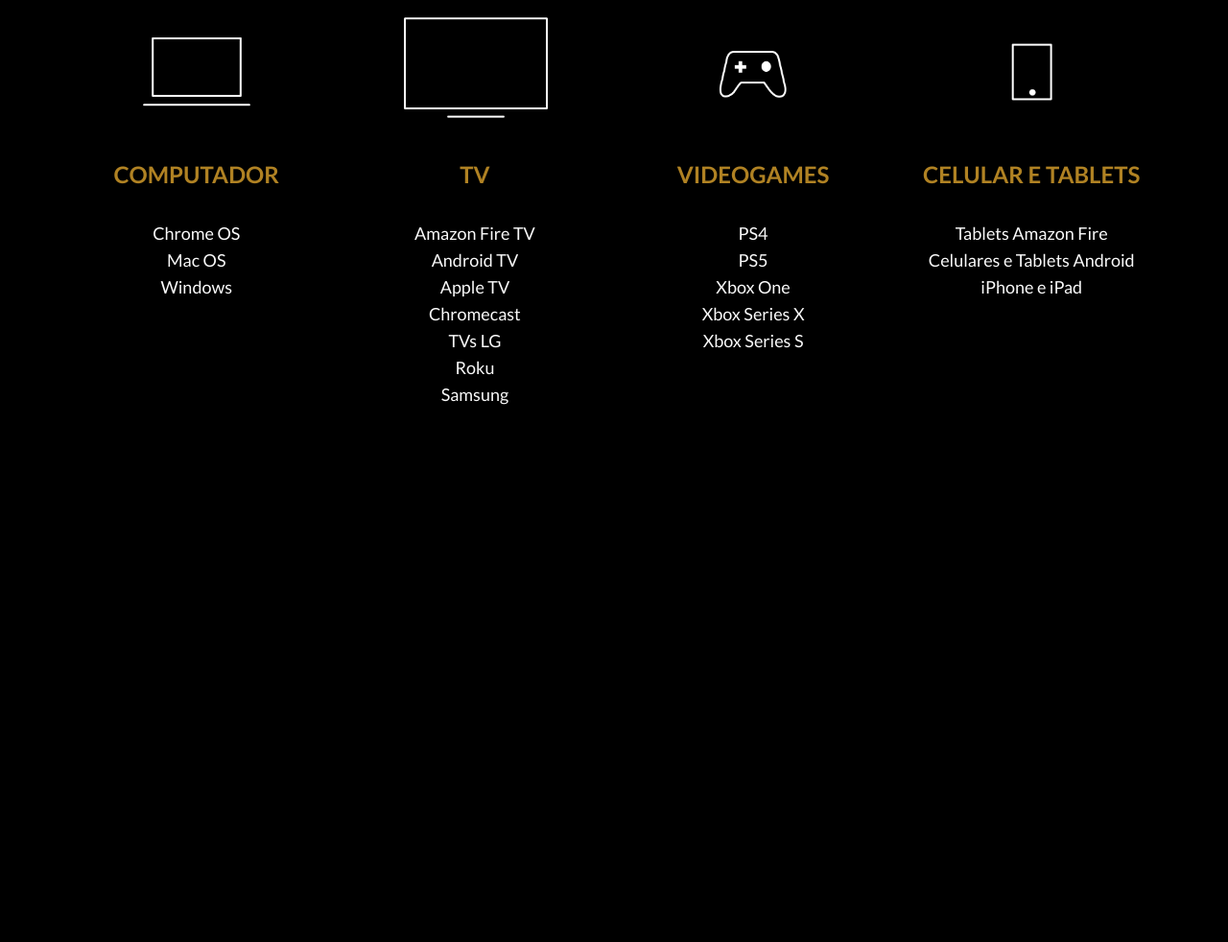
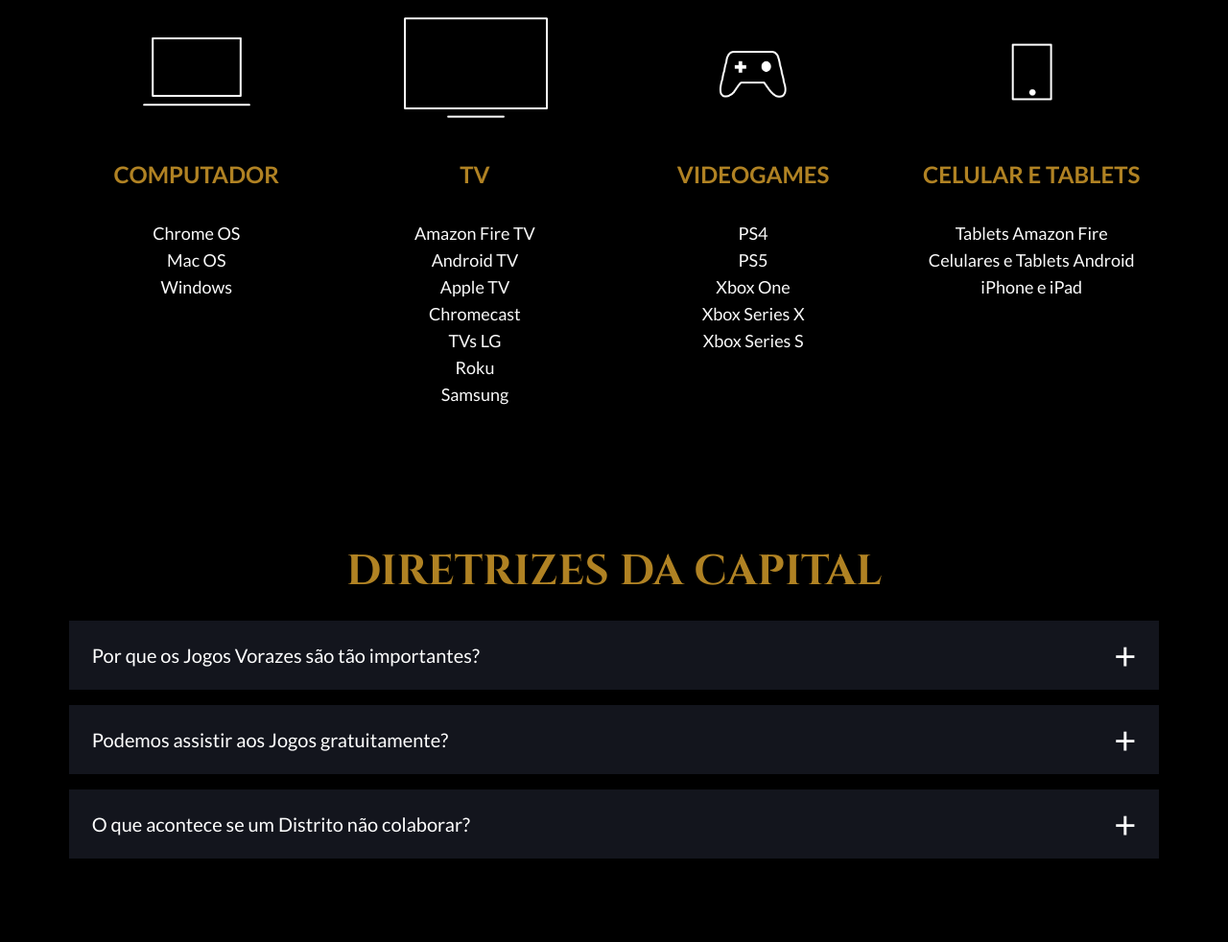
Before and after one commit to gimorais/EBAC_FullStackPython_Projeto4_LandingPage, a website: page index.html in a window 1280 px wide. Shown: the part 2856-3838 px from the top of the page at 96% size. Before the commit the page ends 3353 px from the top, so only its background shows below. Drawn offline with nearby package versions, Linux system fonts and the light colour scheme; files that its build step writes are made by us from their sources; files whose address does not match are found by name.

Commit message:
feat: adicionar seção de FAQ e acordeão funcional

```diff
--- a/index.html
+++ b/index.html
@@ -125,6 +125,35 @@
             </li>
         </ul>
     </section>
+    <section class="faq">
+        <h2 class="title">Diretrizes da Capital</h2>
+        <ul class="faq__questions">
+            <li class="faq__questions__item">
+                <div class="faq__questions__item__question" data-faq-question>
+                    Por que os Jogos Vorazes são tão importantes?
+                </div>
+                <div class="faq__questions__item__answer text--big">
+                    Os Jogos celebram a união de Panem, lembrando-nos do valor da ordem e da coragem. É uma honra para cada Distrito contribuir para a paz duradoura que todos desfrutamos.
+                </div>
+            </li>
+            <li class="faq__questions__item">
+                <div class="faq__questions__item__question" data-faq-question>
+                    Podemos assistir aos Jogos gratuitamente?
+                </div>
+                <div class="faq__questions__item__answer text--big">
+                    Absolutamente! Cada Família de Panem tem direito ao acesso às transmissões oficiais. A Capital garante entretenimento de qualidade para elevar o espírito dos cidadãos.
+                </div>
+            </li>
+            <li class="faq__questions__item">
+                <div class="faq__questions__item__question" data-faq-question>
+                    O que acontece se um Distrito não colaborar?
+                </div>
+                <div class="faq__questions__item__answer text--big">
+                    Situações assim são raras. A Capital sempre busca a harmonia e trabalha lado a lado com cada cidadão para restaurar a ordem. A cooperação é o caminho para a prosperidade.
+                </div>
+            </li>
+        </ul>
+    </section>
 
     <script src="./src/main.js"></script>
 </body>
--- a/src/main.js
+++ b/src/main.js
@@ -1,6 +1,7 @@
 document.addEventListener('DOMContentLoaded', () => {
     const buttons = document.querySelectorAll('[data-tab-button]');
     const tabs = document.querySelectorAll('[data-tab-id]');
+    const questions = document.querySelectorAll('[data-faq-question]');
 
     // percorre cada botão
     buttons.forEach(button => {
@@ -17,4 +18,15 @@
         targetTab.classList.add('midia__list--is-active');
         });
     });
+
+    for (let i = 0; i < questions.length; i++) {
+        questions[i].addEventListener('click', abreOuFechaResposta);
+    }
 });
+
+function abreOuFechaResposta(elemento) {
+    const classe = 'faq__questions__item--is-open';
+    const elementoPai = elemento.target.parentNode;
+
+    elementoPai.classList.toggle(classe);
+}
--- /dev/null
+++ b/src/styles/_faq.scss
@@ -0,0 +1,58 @@
+.faq {
+    padding: 5.6vw;
+
+    h2 {
+        text-align: center;
+        margin-bottom: 24px;
+    }
+
+    &__questions {
+        &__item {
+            background-color: #13151d;
+            margin-bottom: 16px;
+
+            &__question {
+                color: #ffffff;
+                font-size: 20px;
+                padding: 24px;
+                display: block;
+                cursor: pointer;
+                position: relative;
+
+                &::after {
+                    content: '+';
+                    position: absolute;
+                    top: 0px;
+                    right: 24px;
+                    height: 100%;
+                    display: flex;
+                    align-items: center;
+                    font-size: 40px;
+                }
+
+
+            }
+
+            &__answer {
+                height: 0px;
+                overflow: hidden;
+                padding: 0 24px;
+                transition: height, 0.5s ease;
+                font-weight: 300;
+
+            }
+
+            &--is-open {
+                .faq__questions__item__question::after {
+                    content: '-';
+                }
+
+                .faq__questions__item__answer {
+                    height: auto;
+                    padding-bottom: 24px;
+                    transition: height, 0.5s ease;
+                }
+            }
+        }
+    }
+}
--- a/src/styles/main.scss
+++ b/src/styles/main.scss
@@ -3,6 +3,7 @@
 @use 'midia';
 @use 'watch-anywhere';
 @use 'available-devices';
+@use 'faq';
 
 * {
     margin: 0;
```
